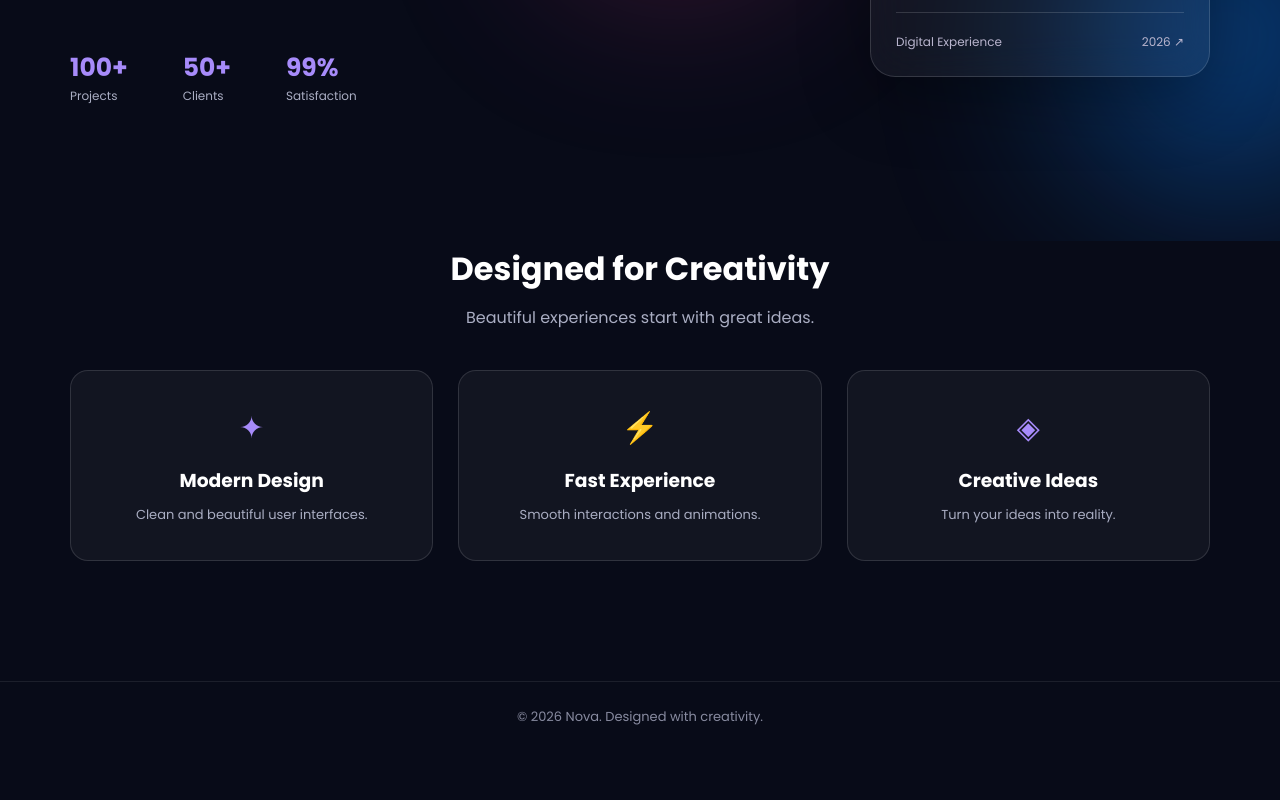
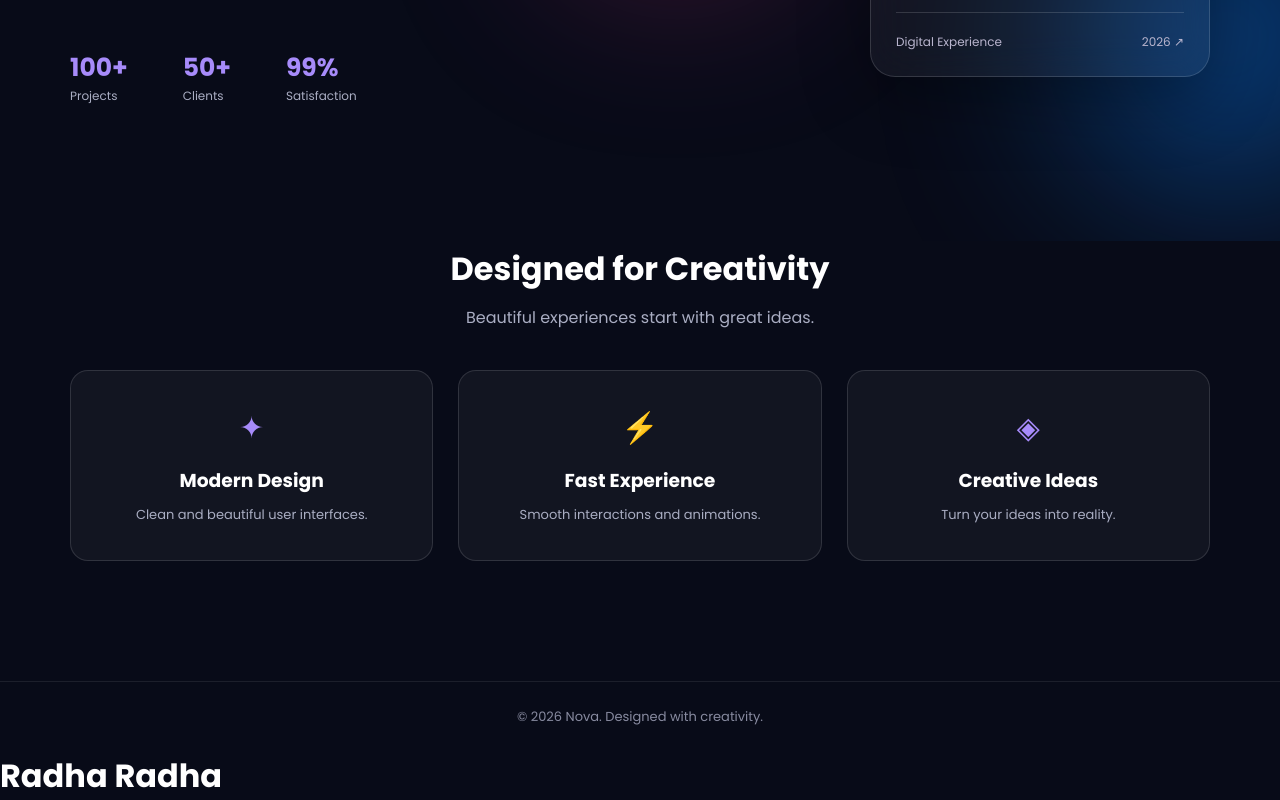
Before and after one commit to vinodchauhan00/Git-Repo, a plain HTML site: page Index.html in a window 1280 px wide. Shown: the part 559-1359 px from the top of the page. Before the commit the page ends 1311 px from the top, so only its background shows below. Drawn offline with Linux system fonts and the light colour scheme.

Commit message:
latest updated 2.0

```diff
--- a/Index.html
+++ b/Index.html
@@ -119,6 +119,6 @@
     <footer id="contact">
         <p>© 2026 Nova. Designed with creativity.</p>
     </footer>
-
+<h1>Radha Radha</h1>
 </body>
 </html>
```
